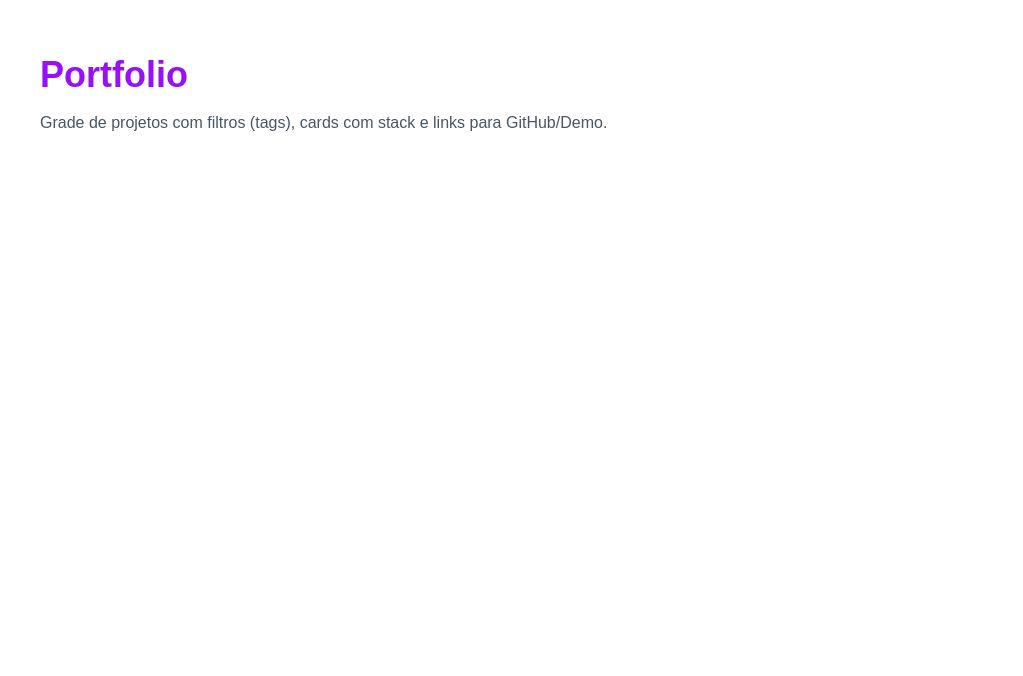
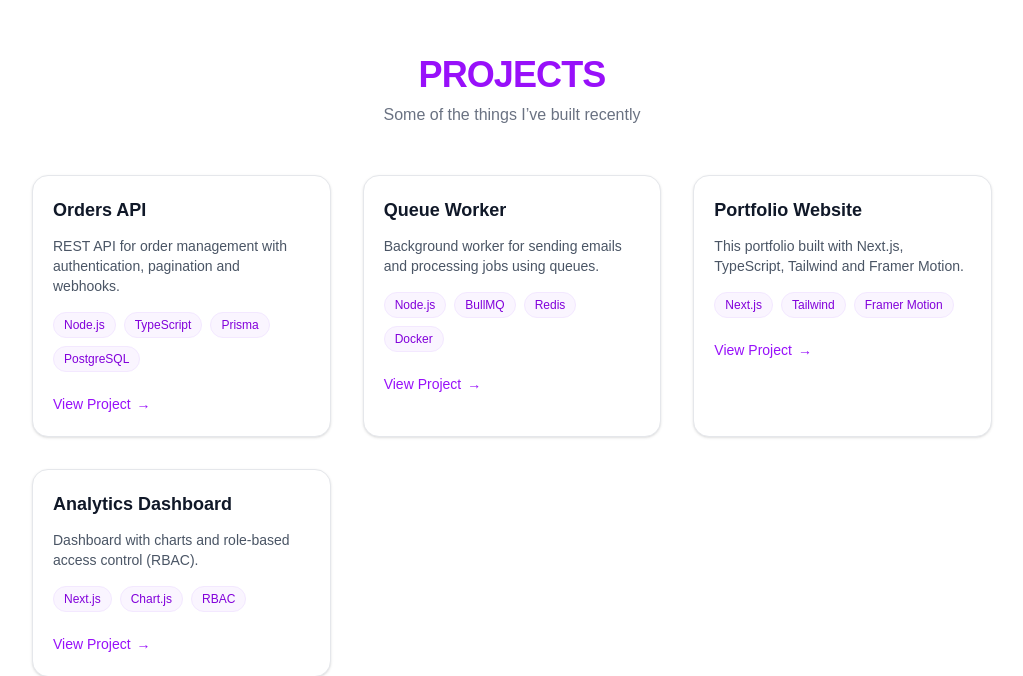
Before and after one commit to wmsalves/portfolio-wmsalves, a Next.js app: page / in a window 1280 px wide. Shown: the part 2473-3149 px from the top of the page, without its empty margins (256-1279 px from the left). Built offline with nearby package versions, Linux system fonts and the light colour scheme.

Commit message:
feat(portfolio): add animated projects grid with purple-themed cards and external links

```diff
--- a/src/app/page.tsx
+++ b/src/app/page.tsx
@@ -2,6 +2,7 @@
 
 import About from "@/components/sections/about/About";
 import ContactSection from "@/components/sections/contact/Contact";
+import ProjectsSection from "@/components/sections/project/Projects";
 import { motion } from "framer-motion";
 import Image from "next/image";
 
@@ -68,18 +69,7 @@ export default function Home() {
       </section>
 
       {/* PORTFOLIO */}
-      <section
-        id="portfolio"
-        className="min-h-screen px-6 md:px-10 py-16 bg-white"
-      >
-        <h2 className="text-3xl md:text-4xl font-bold text-gray-900">
-          <span className="text-purple-600">Portfolio</span>
-        </h2>
-        <p className="mt-4 text-gray-600 max-w-3xl">
-          Grade de projetos com filtros (tags), cards com stack e links para
-          GitHub/Demo.
-        </p>
-      </section>
+      <ProjectsSection />
 
       {/* CONTACT */}
       <ContactSection />
--- /dev/null
+++ b/src/components/sections/project/Projects.tsx
@@ -0,0 +1,91 @@
+"use client";
+
+import { projects } from "@/lib/contants/project";
+import { motion } from "framer-motion";
+import Link from "next/link";
+import Image from "next/image";
+
+export default function ProjectsSection() {
+  return (
+    <motion.section
+      id="portfolio"
+      className="min-h-screen w-full px-6 md:px-8 py-16"
+      initial={{ opacity: 0, y: 20 }}
+      whileInView={{ opacity: 1, y: 0 }}
+      transition={{ duration: 0.6 }}
+      viewport={{ once: true }}
+    >
+      <div className="max-w-6xl mx-auto space-y-12">
+        {/* Header */}
+        <div className="text-center">
+          <h2 className="text-4xl font-extrabold tracking-tight">
+            <span className="text-purple-600">PROJECTS</span>
+          </h2>
+          <p className="text-gray-500 mt-2">
+            Some of the things I’ve built recently
+          </p>
+        </div>
+
+        {/* Grid */}
+        <div className="grid sm:grid-cols-2 lg:grid-cols-3 gap-8">
+          {projects.map((p, idx) => (
+            <motion.article
+              key={p.slug ?? `${p.title}-${idx}`}
+              className="group rounded-2xl border border-gray-200 bg-white shadow-sm hover:shadow-md hover:-translate-y-0.5 transition-all"
+              initial={{ opacity: 0, y: 30 }}
+              whileInView={{ opacity: 1, y: 0 }}
+              transition={{ duration: 0.4, delay: idx * 0.06 }}
+              viewport={{ once: true }}
+            >
+              {/* Imagem opcional */}
+              {p.image && (
+                <div className="relative aspect-[16/9] overflow-hidden rounded-t-2xl">
+                  <Image
+                    src={p.image}
+                    alt={p.title}
+                    fill
+                    className="object-cover transition-transform duration-500 group-hover:scale-105"
+                    sizes="(max-width: 768px) 100vw, (max-width: 1200px) 50vw, 33vw"
+                  />
+                </div>
+              )}
+
+              <div className="p-5 space-y-3">
+                <h3 className="text-lg font-semibold text-gray-900">
+                  {p.title}
+                </h3>
+                <p className="text-sm text-gray-600">{p.description}</p>
+
+                {/* Tags */}
+                {p.tags?.length ? (
+                  <ul className="flex flex-wrap gap-2 pt-1">
+                    {p.tags.map((t) => (
+                      <li
+                        key={t}
+                        className="text-xs font-medium px-2.5 py-1 rounded-full bg-purple-50 text-purple-700 border border-purple-100"
+                      >
+                        {t}
+                      </li>
+                    ))}
+                  </ul>
+                ) : null}
+
+                {/* Link */}
+                <div className="pt-2">
+                  <Link
+                    href={p.link}
+                    target="_blank"
+                    rel="noopener noreferrer"
+                    className="inline-flex items-center gap-1.5 text-sm font-medium text-purple-600 hover:text-purple-700"
+                  >
+                    View Project <span aria-hidden>→</span>
+                  </Link>
+                </div>
+              </div>
+            </motion.article>
+          ))}
+        </div>
+      </div>
+    </motion.section>
+  );
+}
--- /dev/null
+++ b/src/lib/contants/project.ts
@@ -0,0 +1,39 @@
+export type Project = {
+  title: string;
+  description: string;
+  link: string;
+  image?: string; // ex: "/images/projects/orders-api.jpg"
+  tags?: string[]; // ex: ["Node.js","TypeScript"]
+  slug?: string;
+};
+
+export const projects: Project[] = [
+  {
+    title: "Orders API",
+    description:
+      "REST API for order management with authentication, pagination and webhooks.",
+    link: "https://github.com/wmsalves",
+    tags: ["Node.js", "TypeScript", "Prisma", "PostgreSQL"],
+    // image: "/images/projects/orders-api.jpg",
+  },
+  {
+    title: "Queue Worker",
+    description:
+      "Background worker for sending emails and processing jobs using queues.",
+    link: "https://github.com/wmsalves",
+    tags: ["Node.js", "BullMQ", "Redis", "Docker"],
+  },
+  {
+    title: "Portfolio Website",
+    description:
+      "This portfolio built with Next.js, TypeScript, Tailwind and Framer Motion.",
+    link: "https://github.com/wmsalves",
+    tags: ["Next.js", "Tailwind", "Framer Motion"],
+  },
+  {
+    title: "Analytics Dashboard",
+    description: "Dashboard with charts and role-based access control (RBAC).",
+    link: "https://github.com/wmsalves",
+    tags: ["Next.js", "Chart.js", "RBAC"],
+  },
+];
```
